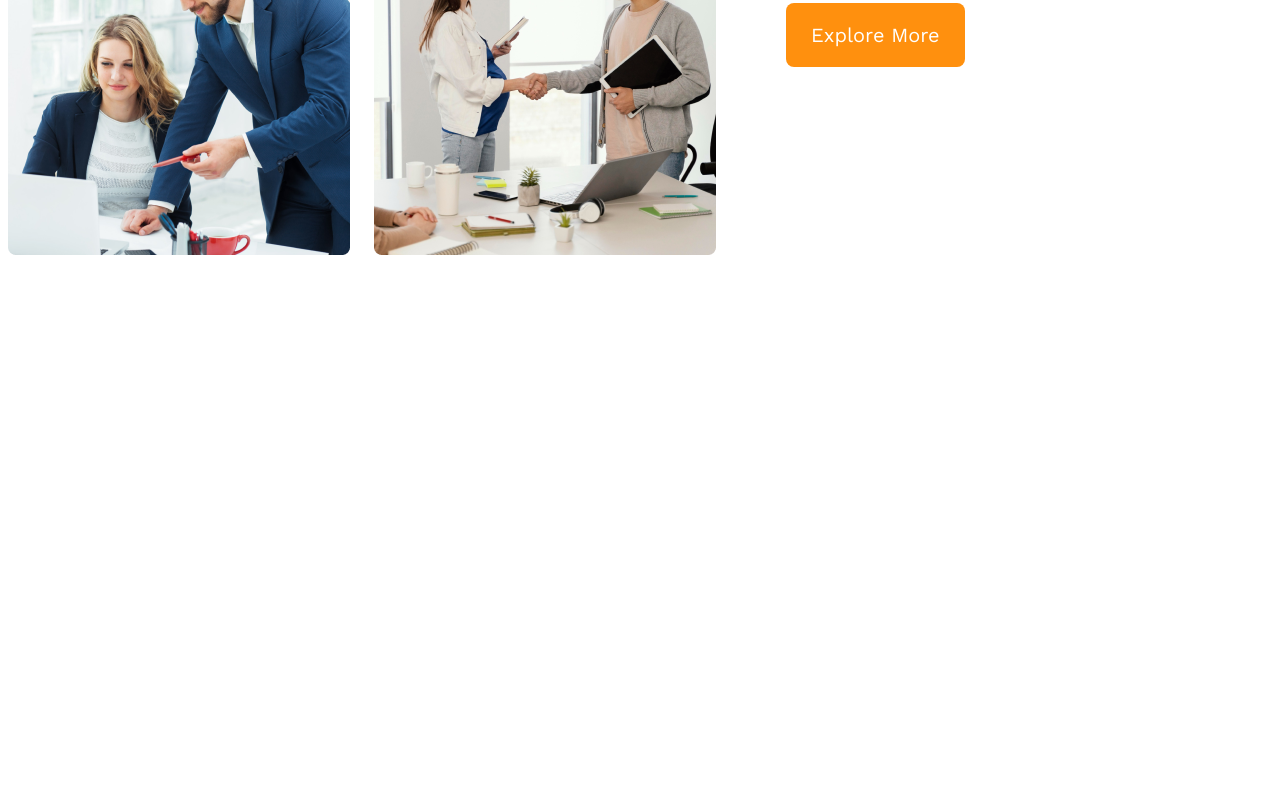
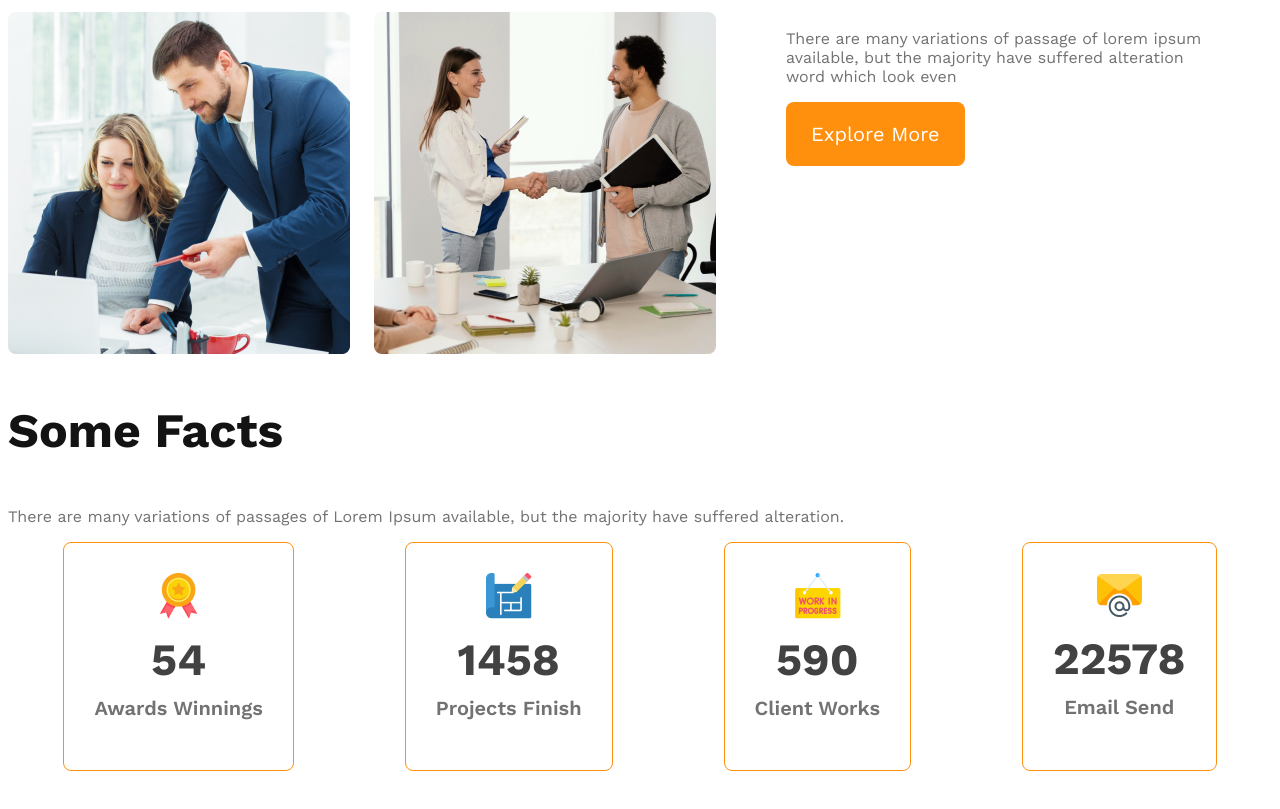
Before and after one commit to sajjadujjamanemon09/g3-architects-website, a plain HTML site: page index.html in a window 1280 px wide. Shown: the part 1503-2312 px from the top of the page. Before the commit the page ends 1828 px from the top, so only its background shows below. Drawn offline with nearby package versions, Linux system fonts and the light colour scheme.

Commit message:
added fact section

```diff
--- a/index.html
+++ b/index.html
@@ -12,7 +12,7 @@
 <!-- header start -->
     <header>
         <nav>
-            <h3 class="nav-title">G3 Architects</h3>
+            <h3 class="section-title">G3 Architects</h3>
             <ul>
                 <li><a href="">Home</a></li>
                 <li><a href="">About</a></li>
@@ -54,6 +54,41 @@
                 <button class="btn-primary">Explore More</button>
             </div>
         </section>
+<!-- team section end here -->
+
+<!-- feature section -->
+        <section class="features">
+
+        </section>
+<!-- feature section end here -->
+<!-- some facts section -->
+        <section class="facts">
+            <h3 class="section-title">Some Facts</h3>
+            <p class="text-light-grey">There are many variations of passages of Lorem Ipsum available, but the majority have suffered alteration.</p>
+        </section>
+        <div class="facts-card-container">
+            <!-- .card*4>img+h2.card-stats+p.card-title -->
+            <div class="card">
+                <img src="./images/icons/ribon.png" alt="">
+                <h2 class="card-stats">54</h2>
+                <p class="card-title text-light-grey">Awards Winnings</p>
+            </div>
+            <div class="card">
+                <img src="./images/icons/projects.png" alt="">
+                <h2 class="card-stats">1458</h2>
+                <p class="card-title text-light-grey">Projects Finish</p>
+            </div>
+            <div class="card">
+                <img src="./images/icons/customers.png" alt="">
+                <h2 class="card-stats">590</h2>
+                <p class="card-title text-light-grey">Client Works</p>
+            </div>
+            <div class="card">
+                <img src="./images/icons/email.png" alt="">
+                <h2 class="card-stats">22578</h2>
+                <p class="card-title text-light-grey">Email Send</p>
+            </div>
+        </div>
 
     </main>
 
--- a/styles/architect.css
+++ b/styles/architect.css
@@ -2,6 +2,12 @@
 @import url('https://fonts.googleapis.com/css2?family=Lato:wght@700&family=Open+Sans:wght@800&family=Work+Sans:wght@400;500;600;700;800&display=swap');
 
 /* shared style */
+.section-title {
+    font-size: 3rem;
+    font-weight: 700;
+    color: #131313;
+}
+
 .btn-primary {
     border-radius: 8px;
     background: #FF900E;
@@ -35,11 +41,7 @@ nav {
     align-items: center;
 }
 
-nav-title {
-    font-size: 3rem;
-    font-weight: 700;
-    color: #131313;
-}
+
 
 nav>ul {
     display: flex;
@@ -71,66 +73,94 @@ nav li a {
 }
 
 
-.banner img{
+.banner img {
     margin-top: 20px;
     width: 100%;
 }
 
 /* main styles */
-main{
+main {
     max-width: 1440px;
     margin: 70px auto;
 
 }
 
 /* teams style */
-.teams-container{
+.teams-container {
     display: flex;
     align-items: center;
 }
 
-.teams-img-container{
+.teams-img-container {
     display: grid;
     grid-template-columns: repeat(2, 1fr);
     /* gap: 24px; */
     gap: 1.5rem;
 }
 
-.teams-content{
+.teams-content {
     padding-right: 70px;
     padding-left: 70px;
 }
 
-.teams-title{
+.teams-title {
     font-size: 2.8rem;
 }
 
-.teams-title .quick-list{
+.teams-title .quick-list {
     font-weight: 500;
 }
 
-.teams-title .text-features{
+.teams-title .text-features {
     color: #FF900E;
     font-weight: 700;
 }
+
+/* facts section */
+.facts-card-container{
+    display: flex;
+    justify-content: space-around;
+}
+.facts-card-container .card {
+    border-radius: 8px;
+    border: 1px solid #FF900E;
+    text-align: center;
+    padding: 30px;
+}
+.facts-card-container .card-stats{
+    font-size: 2.8rem;
+    color: #424242;
+    margin-top: 10px;
+    margin-bottom: 10px;
+}
+
+.facts-card-container .card-title{
+    font-weight: 600;
+    font-size: 1.25rem;
+    margin-top: 5px;
+}
+
+
 
 
 /* responsive media queries */
 
 /* mobile devices */
 @media screen and (max-width: 576px) {
-    header{
+    header {
         padding: 20px;
     }
+
     nav,
-    .teams-container
-    {
+    .teams-container {
         flex-direction: column;
     }
-    .teams-img-container{
+
+    .teams-img-container {
         grid-template-columns: 1fr;
     }
-    .teams-content{
+
+    .teams-content {
         padding-right: 20px;
         padding-left: 20px;
     }
@@ -139,13 +169,12 @@ main{
 /* tablet or medium devices */
 
 @media screen and (min-width: 576px) and (max-width: 960px) {
-    header{
+    header {
         padding: 50px;
     }
 
     nav,
-    .teams-container
-    {
+    .teams-container {
         flex-direction: column;
     }
 }
```
